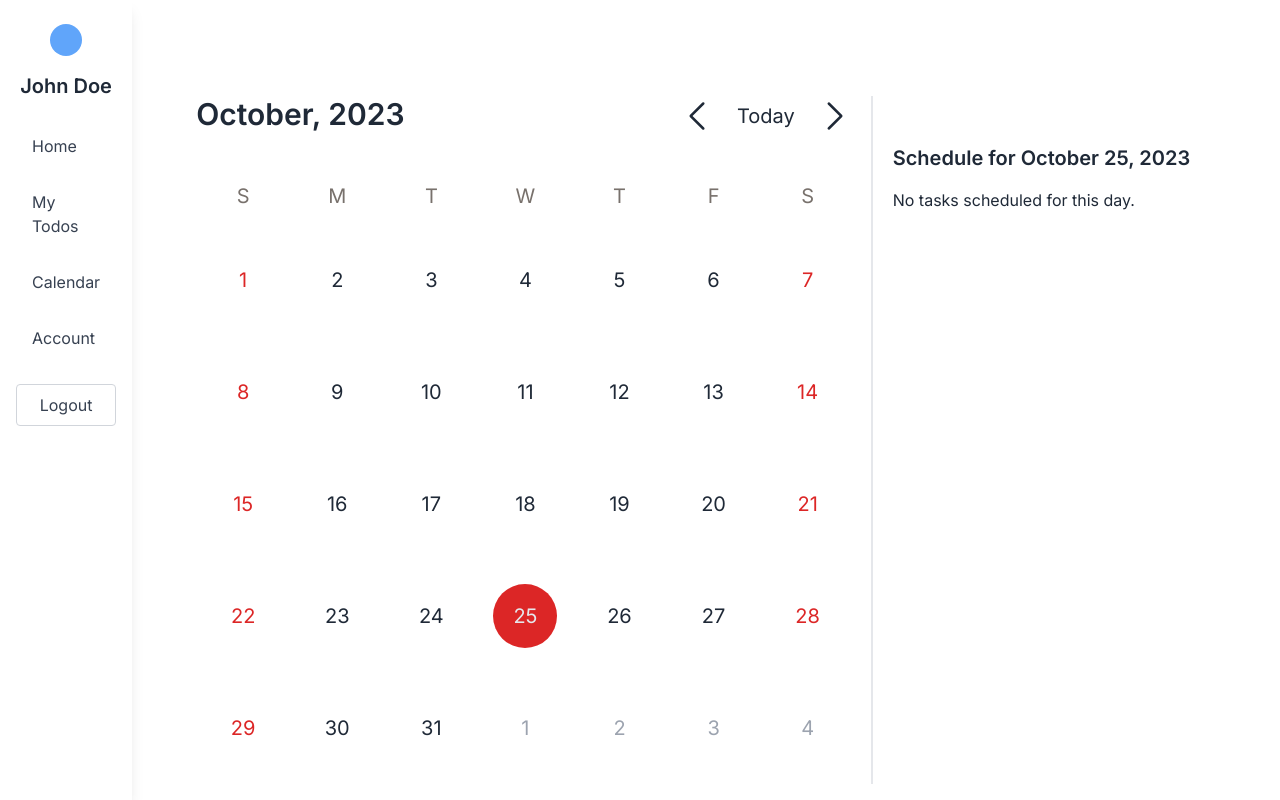
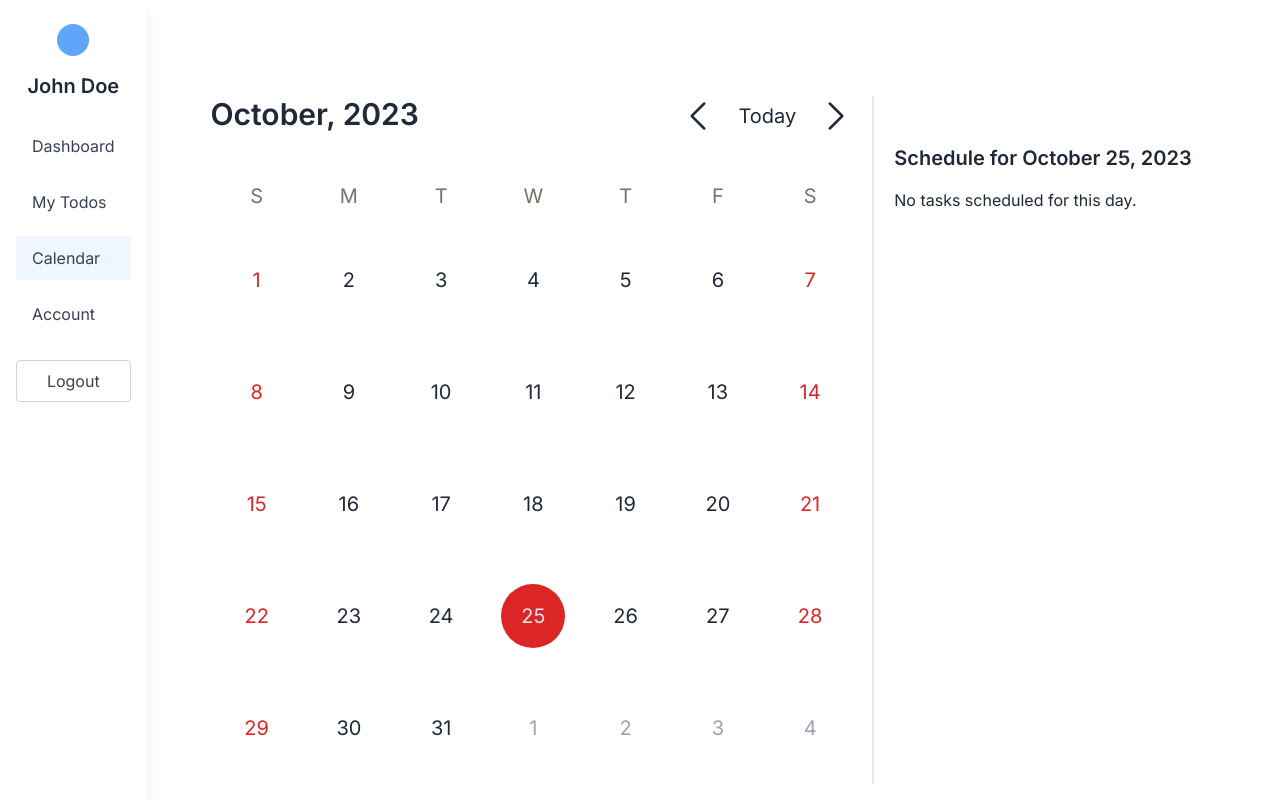
Before and after one commit to hjeong6219/todoGPT, a Next.js app in the folder frontend/: page /calendar in a window 1280 px wide. Built offline with nearby package versions, Linux system fonts and the light colour scheme; no server answers.

Commit message:
modified the navbar to stay focused when a link is clicked

```diff
--- a/frontend/src/components/dashboard/Navbar.jsx
+++ b/frontend/src/components/dashboard/Navbar.jsx
@@ -1,7 +1,9 @@
 import { LogoutLink } from "@kinde-oss/kinde-auth-nextjs/server";
 import Link from "next/link";
+import { usePathname } from "next/navigation";
 
 function Navbar() {
+  const pathname = usePathname();
   return (
     <nav className="h-full bg-white shadow-lg">
       <div className="px-4 py-6">
@@ -12,16 +14,20 @@ function Navbar() {
         <ul className="space-y-3">
           <li>
             <Link
-              href="/"
-              className="text-gray-700 block py-2.5 px-4 rounded transition duration-200 hover:bg-blue-50 hover:text-blue-600"
+              href="/dashboard"
+              className={`text-gray-700 block py-2.5 px-4 rounded transition duration-200 hover:bg-blue-50 hover:text-blue-600 ${
+                pathname === "/dashboard" && "bg-blue-50 text-blue-600"
+              }}`}
             >
-              Home
+              Dashboard
             </Link>
           </li>
           <li>
             <Link
-              href="/dashboard"
-              className="text-gray-700 block py-2.5 px-4 rounded transition duration-200 hover:bg-blue-50 hover:text-blue-600"
+              href="/todos"
+              className={`text-gray-700 block py-2.5 px-4 rounded transition duration-200 hover:bg-blue-50 hover:text-blue-600 ${
+                pathname === "/todos" && "bg-blue-50 text-blue-600"
+              }`}
             >
               My Todos
             </Link>
@@ -29,7 +35,9 @@ function Navbar() {
           <li>
             <Link
               href="/calendar"
-              className="text-gray-700 block py-2.5 px-4 rounded transition duration-200 hover:bg-blue-50 hover:text-blue-600"
+              className={`text-gray-700 block py-2.5 px-4 rounded transition duration-200 hover:bg-blue-50 hover:text-blue-600 ${
+                pathname === "/calendar" && "bg-blue-50 text-blue-600"
+              }`}
             >
               Calendar
             </Link>
@@ -37,7 +45,9 @@ function Navbar() {
           <li>
             <Link
               href="#"
-              className="text-gray-700 block py-2.5 px-4 rounded transition duration-200 hover:bg-blue-50 hover:text-blue-600"
+              className={`text-gray-700 block py-2.5 px-4 rounded transition duration-200 hover:bg-blue-50 hover:text-blue-600 ${
+                pathname === "/account" && "bg-blue-50 text-blue-600"
+              }`}
             >
               Account
             </Link>
```
